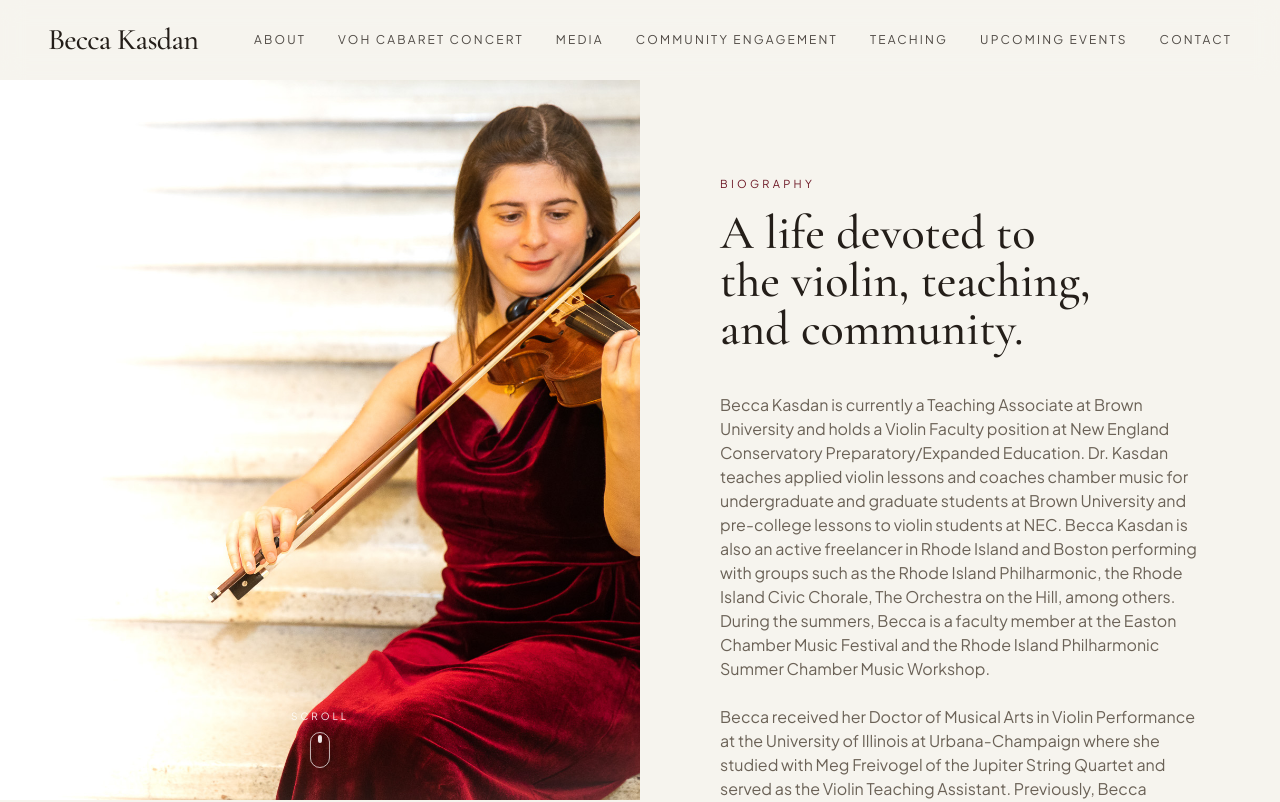
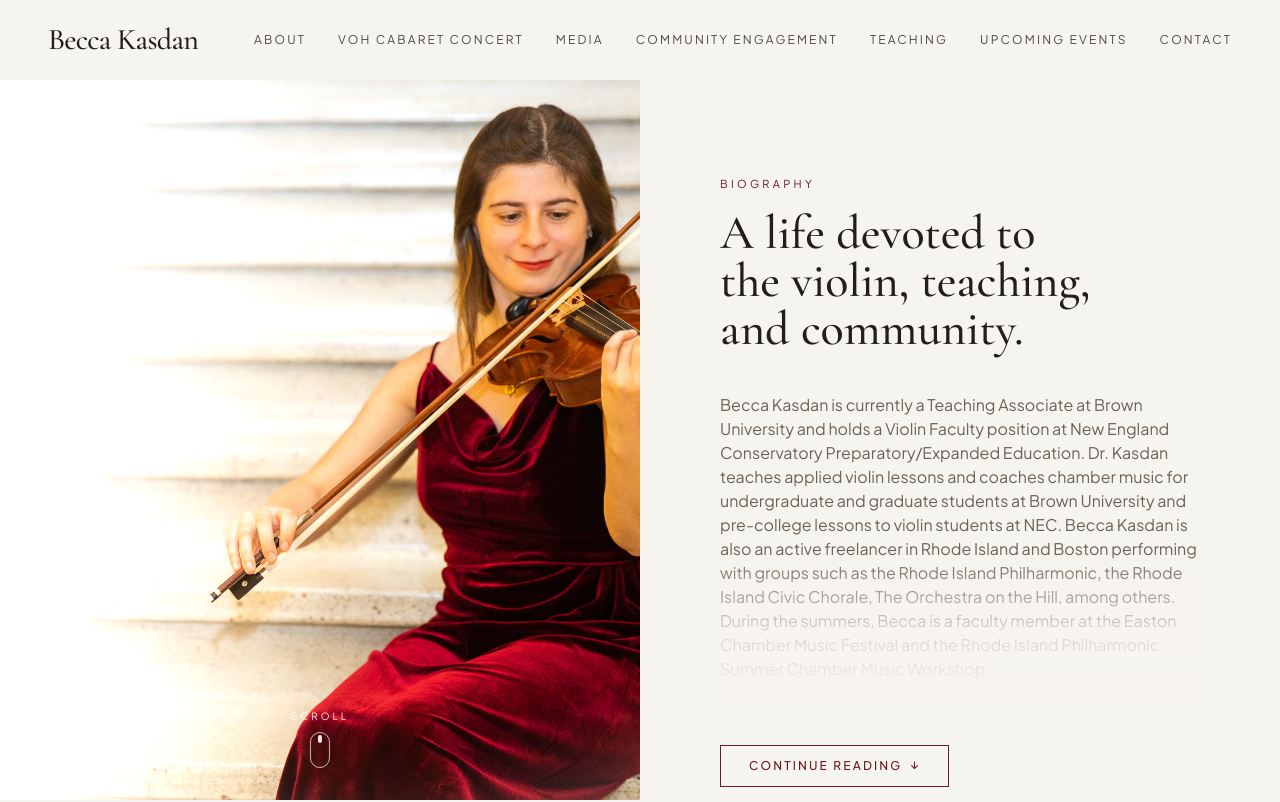
Before and after one commit to DanieleZils/next-trial, a Next.js app: page /about in a window 1280 px wide. Shown: the top 802 px of the page. Built offline with nearby package versions, Linux system fonts and the light colour scheme.

Commit message:
feat: add expandable biography section in About page
Co-authored-by: Guilherme Ehrat Zils <75629294+guilhermezils@users.noreply.github.com>

```diff
--- a/app/about/page.jsx
+++ b/app/about/page.jsx
@@ -4,40 +4,9 @@ import Image from "next/image";
 import VoH from "/public/VoH.jpg";
 import { useEffect, useRef, useState } from "react";
 
-function Reveal({ children, className = "" }) {
-  const ref = useRef(null);
-  const [visible, setVisible] = useState(false);
-
-  useEffect(() => {
-    const el = ref.current;
-    if (!el) return;
-    const observer = new IntersectionObserver(
-      ([entry]) => {
-        if (entry.isIntersecting) {
-          setVisible(true);
-          observer.unobserve(el);
-        }
-      },
-      { threshold: 0.15, rootMargin: "0px 0px -10% 0px" }
-    );
-    observer.observe(el);
-    return () => observer.disconnect();
-  }, []);
-
-  return (
-    <div
-      ref={ref}
-      className={`transition-all duration-1000 ease-out ${
-        visible ? "opacity-100 translate-y-0" : "opacity-0 translate-y-8"
-      } ${className}`}
-    >
-      {children}
-    </div>
-  );
-}
-
 export default function About() {
   const [scrolled, setScrolled] = useState(false);
+  const [expanded, setExpanded] = useState(false);
 
   useEffect(() => {
     const onScroll = () => setScrolled(window.scrollY > 40);
@@ -77,17 +46,19 @@ export default function About() {
 
         {/* Biography text */}
         <div className="px-6 py-14 md:px-14 lg:px-20 md:py-24">
-          <Reveal>
           <p className="text-[11px] uppercase tracking-[0.3em] text-primary mb-4">
             Biography
           </p>
           <h1 className="font-serif text-4xl md:text-5xl font-medium leading-tight text-balance mb-10">
             A life devoted to the violin, teaching, and community.
           </h1>
-          </Reveal>
 
-          <div className="max-w-2xl space-y-6 text-sm md:text-base leading-relaxed text-muted-foreground">
-            <Reveal>
+          <div className="relative">
+            <div
+              className={`relative max-w-2xl space-y-6 text-sm md:text-base leading-relaxed text-muted-foreground overflow-hidden transition-[max-height] duration-1000 ease-in-out ${
+                expanded ? "max-h-[6000px]" : "max-h-[20rem]"
+              }`}
+            >
               <p>
                 Becca Kasdan is currently a Teaching Associate at Brown University and holds a Violin Faculty
                 position at New England Conservatory Preparatory/Expanded Education. Dr. Kasdan teaches
@@ -98,8 +69,6 @@ export default function About() {
                 the summers, Becca is a faculty member at the Easton Chamber Music Festival and the Rhode
                 Island Philharmonic Summer Chamber Music Workshop.
               </p>
-            </Reveal>
-            <Reveal>
               <p>
                 Becca received her Doctor of Musical Arts in Violin Performance at the University of Illinois at
                 Urbana-Champaign where she studied with Meg Freivogel of the Jupiter String Quartet and
@@ -107,8 +76,6 @@ export default function About() {
                 Schulich School of Music at McGill University and the Peabody Institute of Johns Hopkins
                 University where she received her MM and BM in Violin Performance.
               </p>
-            </Reveal>
-            <Reveal>
               <p>
                 Deeply passionate about chamber music, Becca has worked closely with members of the
                 Juilliard, Jupiter, Emerson, Chiara, Orion, Ying, Brentano, and Borromeo String Quartets among
@@ -121,8 +88,6 @@ export default function About() {
                 Dr. Kasdan frequently performs U.S. and world premieres of contemporary works and enjoys
                 collaborating with composers.
               </p>
-            </Reveal>
-            <Reveal>
               <p>
                 A passionate and dedicated teacher, Becca has presented masterclasses at the Paul Rolland
                 String Pedagogy Workshop, American String Teacher Association&apos;s National Conference,
@@ -135,8 +100,6 @@ export default function About() {
                 Becca was also a violin faculty member at Luzerne Summer Music Festival&apos;s Senior Session in
                 New York.
               </p>
-            </Reveal>
-            <Reveal>
               <p>
                 In 2023, Becca collaborated with the international exhibit Violins of Hope to present her
                 Doctoral Lecture Recital, Imagining New Possibilities for 21st-Century Classical Music
@@ -149,8 +112,6 @@ export default function About() {
                 performs exclusively at community venues. Becca has also been on a discussion panel with
                 Midori discussing community engagement and outreach in the 21st century.
               </p>
-            </Reveal>
-            <Reveal>
               <p>
                 Currently, Becca is on the Board of Trustees for the Volunteer Musicians for the Arts in Boston,
                 MA where she received a Community Leadership Award in 2021. Becca Kasdan is the 2018
@@ -159,7 +120,24 @@ export default function About() {
                 University of Illinois Urbana-Champaign, and is a member of the Pi Kappa Lambda and Phi
                 Kappa Phi&apos;s prestigious music guilds.
               </p>
-            </Reveal>
+
+              {/* Bottom shade — only while collapsed */}
+              <div
+                className={`pointer-events-none absolute inset-x-0 bottom-0 h-40 bg-gradient-to-t from-background via-background/80 to-transparent transition-opacity duration-700 ${
+                  expanded ? "opacity-0" : "opacity-100"
+                }`}
+              />
+            </div>
+
+            {!expanded && (
+              <button
+                onClick={() => setExpanded(true)}
+                className="mt-8 inline-flex items-center gap-2 border border-primary text-primary text-xs uppercase tracking-[0.18em] font-medium px-7 py-3 hover:bg-primary hover:text-primary-foreground transition-colors duration-300"
+              >
+                Continue Reading
+                <span aria-hidden className="animate-bounce">&#8595;</span>
+              </button>
+            )}
           </div>
         </div>
       </div>
```
Lines whose indentation alone changed are shown as unchanged.
